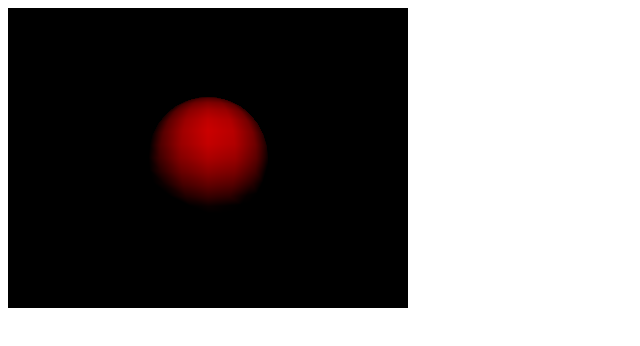
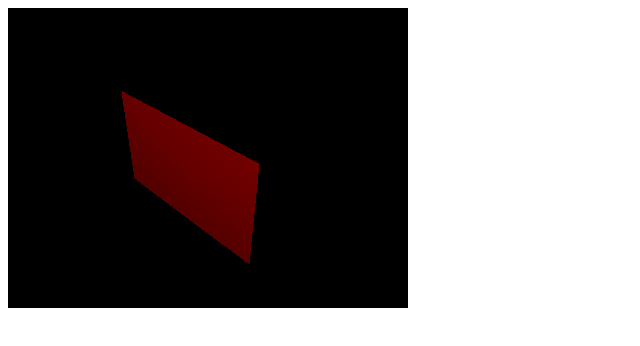
Before and after one commit to Jwaxo/memory_city, a plain HTML site: page test.html in a window 1280 px wide. Shown: the whole page, without its empty margins (0-640 px from the left). Drawn offline with nearby package versions, Linux system fonts and the light colour scheme.

Commit message:
Test for cubes?

```diff
--- a/test.html
+++ b/test.html
@@ -48,30 +48,32 @@
 
 	// the camera starts at 0,0,0 so pull it back
 	camera.position.z = 300;
-
+	camera.position.y = 300;
+	camera.position.x = 300;
+	camera.lookAt( scene.position);
 	// start the renderer
 	renderer.setSize(WIDTH, HEIGHT);
 
 	// attach the render-supplied DOM element
 	$container.append(renderer.domElement);
 
-	// create the sphere's material
-	var sphereMaterial = new THREE.MeshLambertMaterial(
+	// create the box's material
+	var boxMaterial = new THREE.MeshLambertMaterial(
 	{
 	    color: 0xCC0000
 	});
 
-	// set up the sphere vars
-	var radius = 50, segments = 16, rings = 16;
+	// set up the box vars
+	var xquest = 250, yquest = 160, zquest = 100;
 
-	// create a new mesh with sphere geometry -
-	// we will cover the sphereMaterial next!
-	var sphere = new THREE.Mesh(
-	   new THREE.SphereGeometry(radius, segments, rings),
-	   sphereMaterial);
+	// create a new mesh with box geometry -
+	// we will cover the boxMaterial next!
+	var box = new THREE.Mesh(
+	   new THREE.CubeGeometry(xquest, yquest, zquest),
+	   boxMaterial);
 
-	// add the sphere to the scene
-	scene.add(sphere);
+	// add the box to the scene
+	scene.add(box);
 
 	// and the camera
 	scene.add(camera);
```
